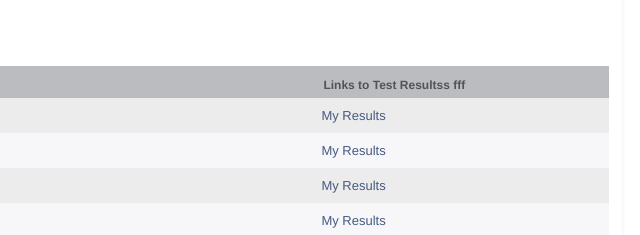
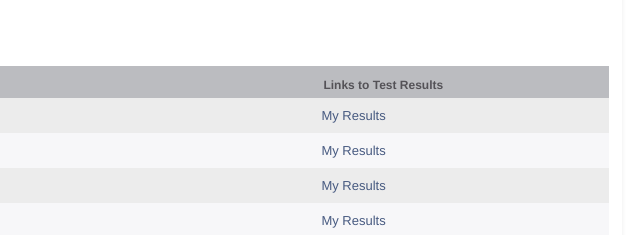
Before and after one commit to mishadevine/WIU, a plain HTML site: page WiU_Devine_Misha/index.html in a window 1280 px wide. Shown: the part 340-575 px from the top of the page, 511-1151 px from the left. Drawn offline with Linux system fonts and the light colour scheme.

Commit message:
B5 and B6
b5 and b6 done

```diff
--- a/WiU_Devine_Misha/index.html
+++ b/WiU_Devine_Misha/index.html
@@ -37,7 +37,7 @@ Read more: Colombia: Maps, History, Geography, Government, Culture, Facts, Guide
        <thead>
           <tr>
             <th>Links to Tests</th>
-            <th>Links to Test Resultss   fff</th>
+            <th>Links to Test Results</th>
           </tr>
        </thead>
        <tbody>
```
